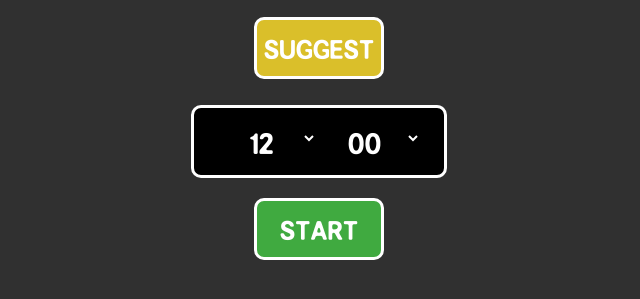
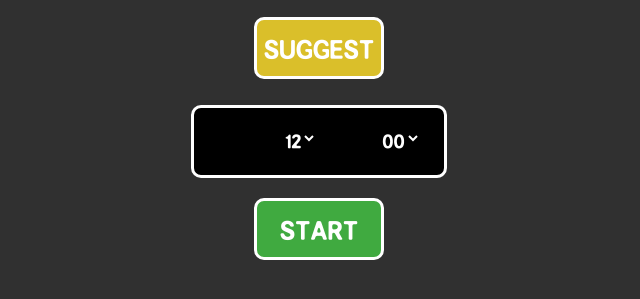
Before and after one commit to b3nThomas/lunch-app, a website: page index.html in a window 1280 px wide. Both pictures are taken after a click on the button "Count". Shown: the part 313-612 px from the top of the page, without its empty margins (321-961 px from the left). Drawn offline with Linux system fonts and the light colour scheme.

Commit message:
changed font size

```diff
--- a/style/main.css
+++ b/style/main.css
@@ -66,8 +66,8 @@ button:active {
     border: none;
     color: white;
     font-family: cheesepizza;
-    font-size: 45px;
-    text-align: center;
+    font-size: 30px;
+    text-align: right;
     height: 60px;
     width: 100px;
     margin-bottom: 7px;
```
